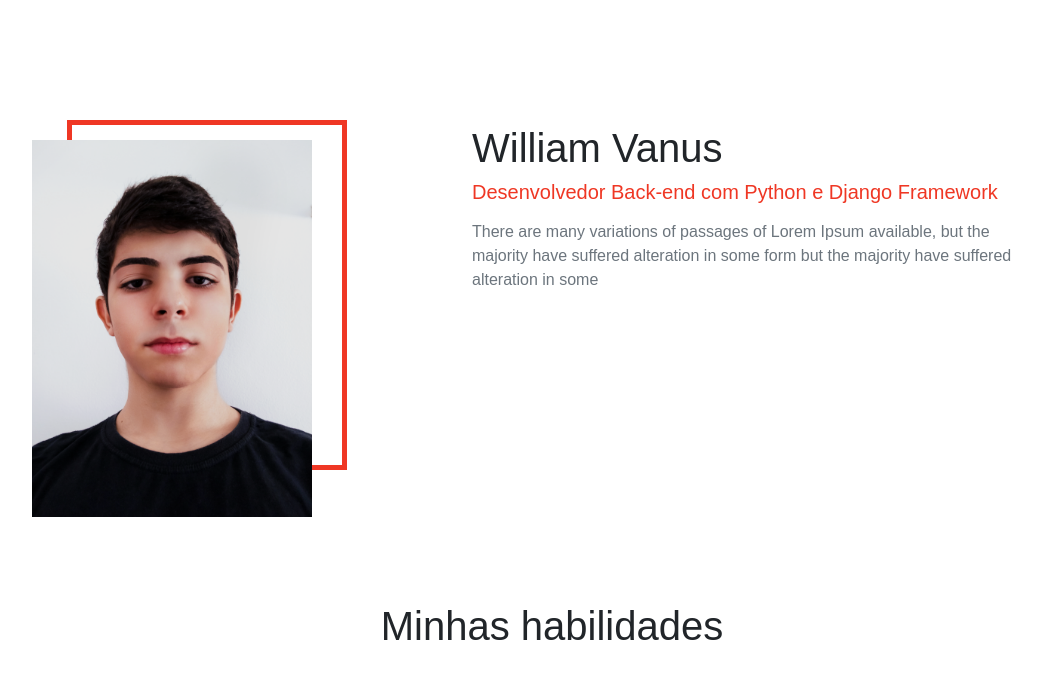
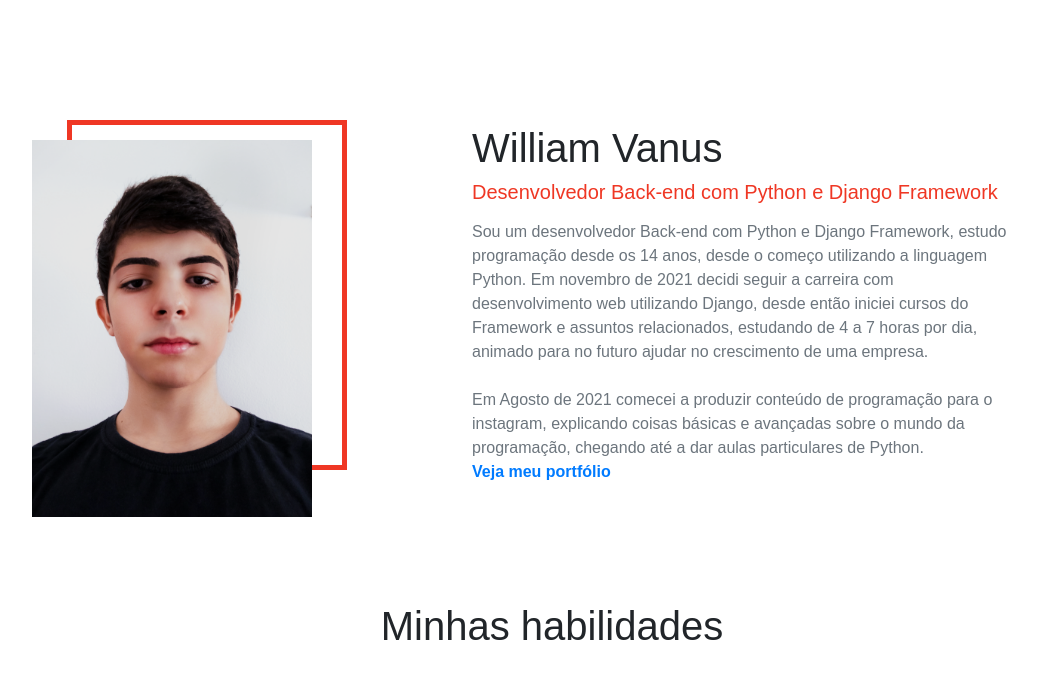
Before and after one commit to william-vanus/williamv-site, a Django app: page / in a window 1280 px wide. Shown: the part 704-1383 px from the top of the page, without its empty margins (88-1129 px from the left). Run offline with Django 4.2, Linux system fonts and the light colour scheme; some libraries are stand-ins or nearby versions; some web fonts are replaced.

Commit message:
Add description

```diff
--- a/core/templates/header.html
+++ b/core/templates/header.html
@@ -19,7 +19,7 @@
         <div class="col-lg-6 offset-lg-1 wow fadeInRight">
           <h1 class="fw-light">William Vanus</h1>
           <h5 class="fg-theme mb-3">Desenvolvedor Back-end com Python e Django Framework</h5>
-          <p class="text-muted">There are many variations of passages of Lorem Ipsum available, but the majority have suffered alteration in some form but the majority have suffered alteration in some</p>
+          <p class="text-muted">Sou um desenvolvedor Back-end com Python e Django Framework, estudo programação desde os 14 anos, desde o começo utilizando a linguagem Python. Em novembro de 2021 decidi seguir a carreira com desenvolvimento web utilizando Django, desde então iniciei cursos do Framework e assuntos relacionados, estudando de 4 a 7 horas por dia, animado para no futuro ajudar no crescimento de uma empresa. <br><br>Em Agosto de 2021 comecei a produzir conteúdo de programação para o instagram, explicando coisas básicas e avançadas sobre o mundo da programação, chegando até a dar aulas particulares de Python.<br><strong><a href="#portfolio" data-animate="scrolling">Veja meu portfólio</a></strong></p>
         </div>
       </div>
     </div>
```
